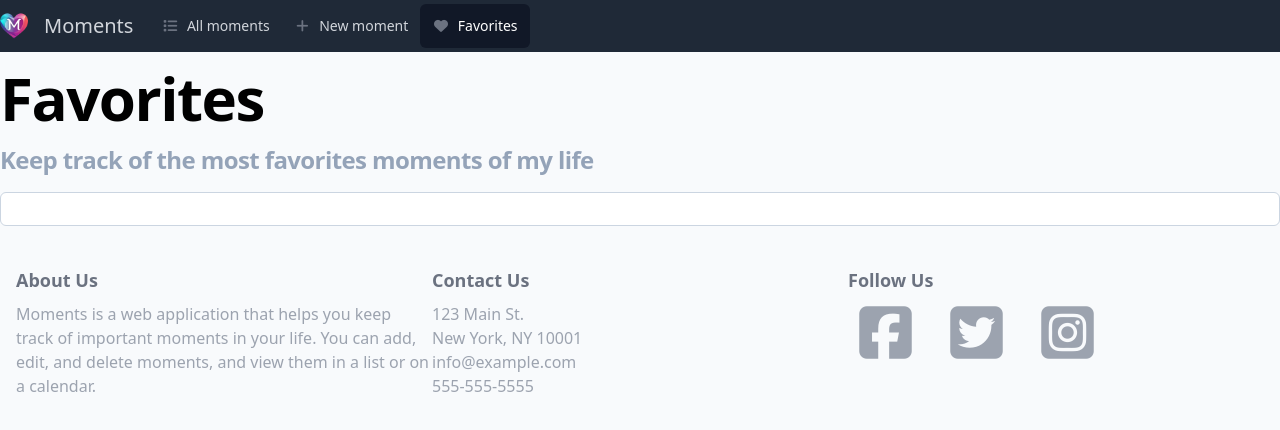
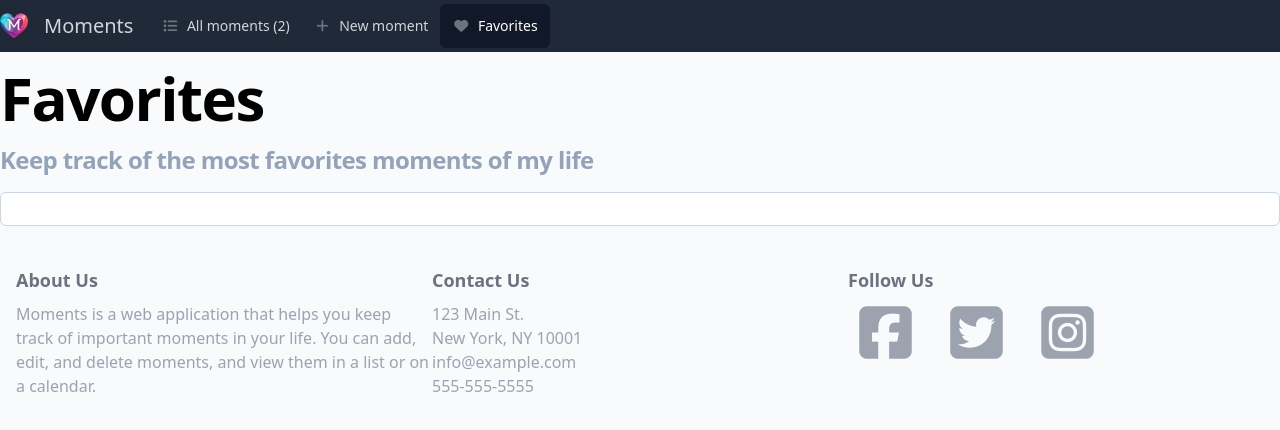
Before and after one commit to hrohden/getclass-frontend, a React (Vite) app: page /favorites in a window 1280 px wide. Shown: the top 430 px of the page. Built offline with nearby package versions, Linux system fonts and the light colour scheme.

Commit message:
Displays count of moments in Navbar

```diff
--- a/src/components/Navbar.tsx
+++ b/src/components/Navbar.tsx
@@ -1,7 +1,16 @@
+import { useContext } from 'react'
 import { Link } from 'react-router-dom'
+import MomentsContext from '../store/momentsContext'
 import NavbarItem from './NavbarItem'
 
 const Navbar = () => {
+  const context = useContext(MomentsContext)
+
+  const allMomentsText =
+    context.moments.length > 0
+      ? `All moments (${context.moments.length})`
+      : 'All moments'
+
   return (
     <nav className='mb-4 w-full bg-gray-800'>
       <div className='container mx-auto flex items-center gap-4 py-1'>
@@ -13,7 +22,7 @@ const Navbar = () => {
         </h2>
         <ul className='flex'>
           <NavbarItem
-            item={{ id: '1', path: '/', text: 'All moments', icon: 'list' }}
+            item={{ id: '1', path: '/', text: allMomentsText, icon: 'list' }}
           />
           <NavbarItem
             item={{ id: '2', path: '/new', text: 'New moment', icon: 'plus' }}
```
